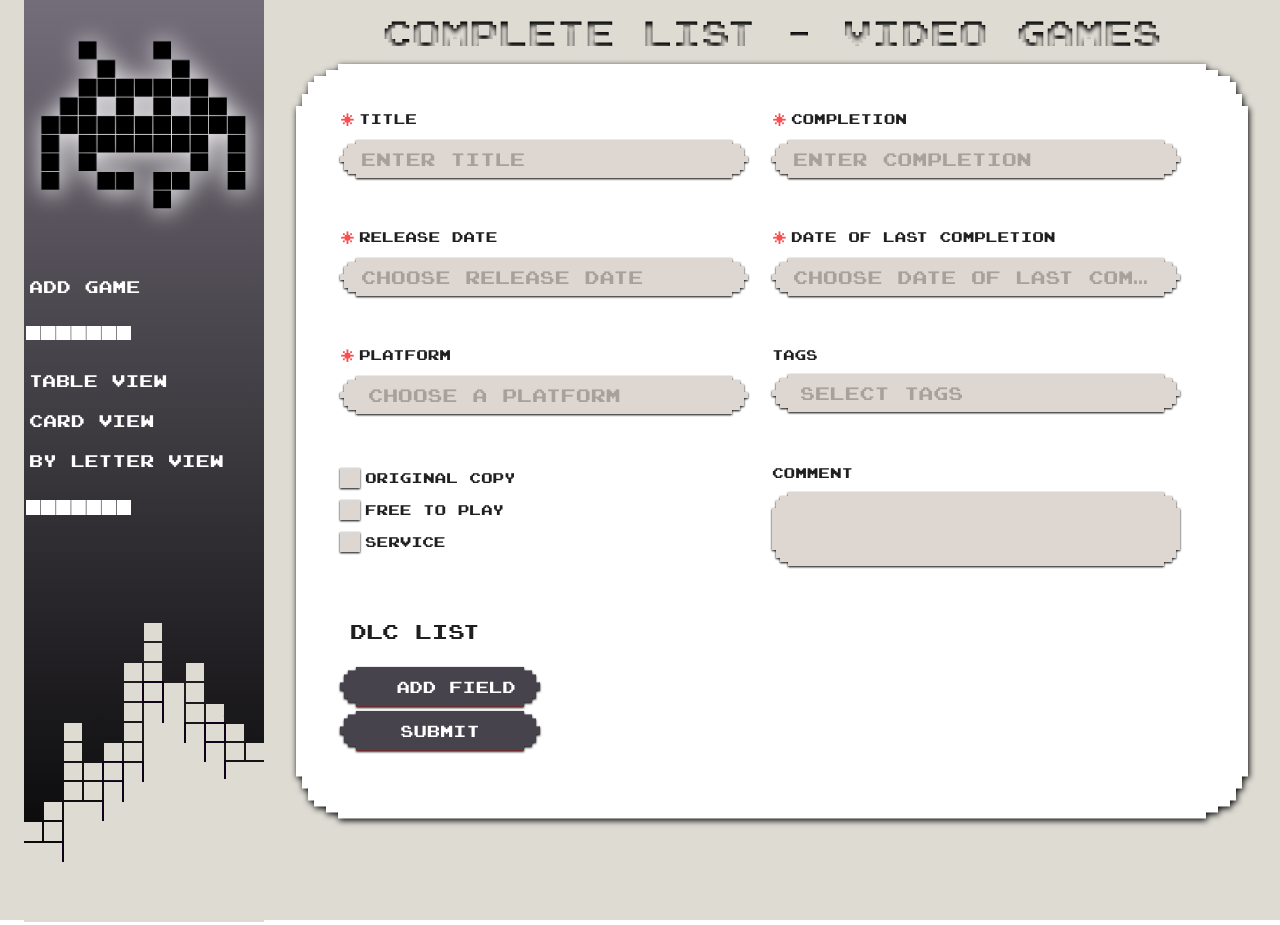
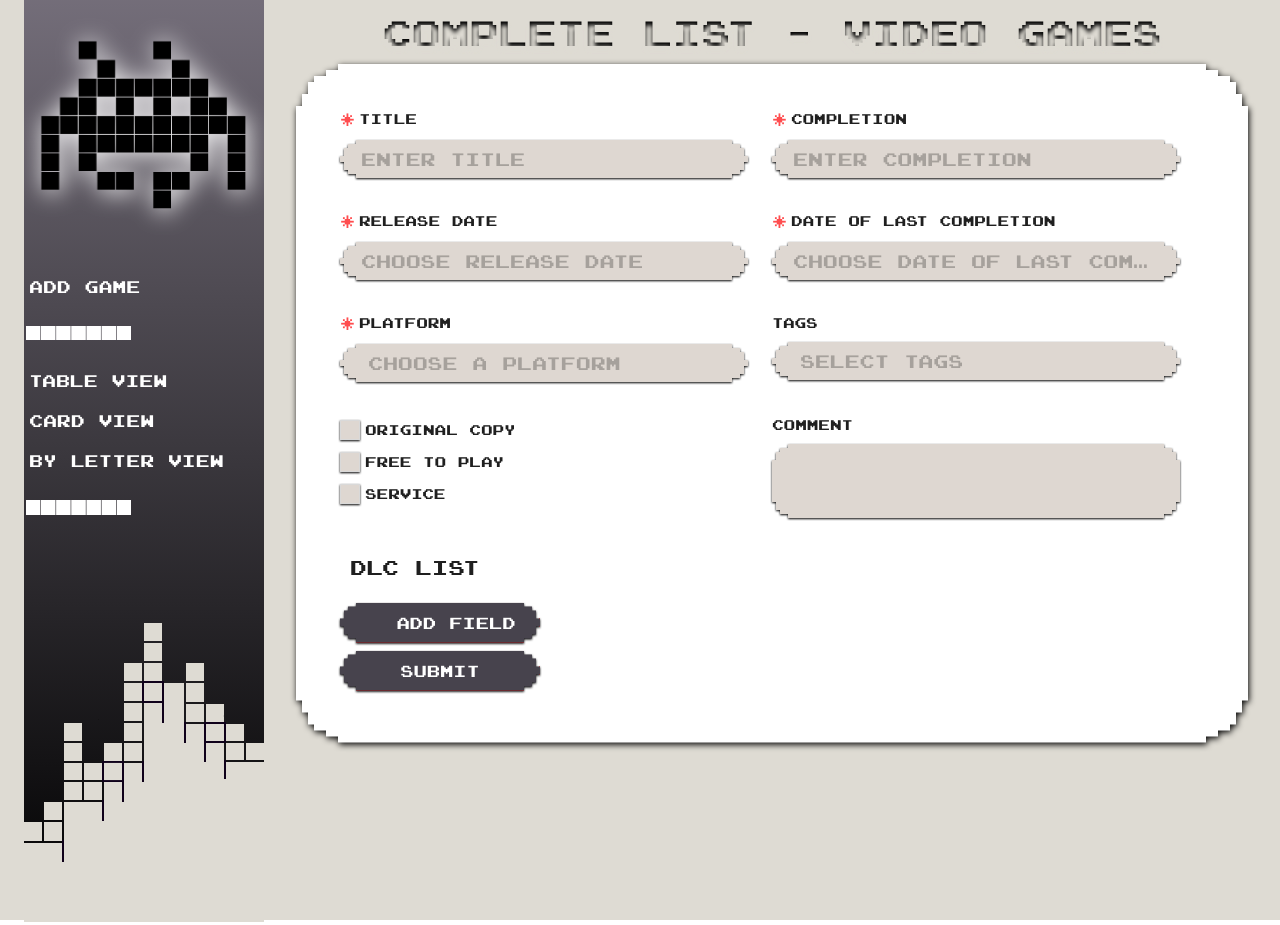
Before and after one commit to irow-git/CompleteList, a React (Vite) app: page /#/create in a window 1280 px wide. Built offline with nearby package versions, Linux system fonts and the light colour scheme; some icons are missing.

Commit message:
spending too much time in fine details

```diff
--- a/src/App.css
+++ b/src/App.css
@@ -29,7 +29,6 @@ a:hover {
 /*outer*/
 .DLC-top-border {
   border-top: 10px solid;
-  background-color: #F0F0F0;
 }
 
 /*middle*/
--- a/src/components/DynamicColorBorder.tsx
+++ b/src/components/DynamicColorBorder.tsx
@@ -35,7 +35,7 @@ export const createBorderStyling = (): BorderStyling => {
   let thirdColorPercent: number[] = [];
   let horizontalColorPercent: number[] = [];
 
-  const colorArrHorizontal = ["#ded7d1", "#d1cac5", "#555559", "#7e768a"];
+  const colorArrHorizontal = ["#ded7d1", "#f4f4f4", "#edebeb", "#d1cac5"];
 
   firstColorPercent[0] = getRandomInt(10, 40);
   secondColorPercent[0] = getRandomInt(firstColorPercent[0], 60);
@@ -71,7 +71,7 @@ export const DynamicColorBorder: React.FC<{
 }> = ({ children, styling }) => {
   return (
     <div
-      className="DLC-top-border"
+      className="DLC-top-border bg-popover"
       style={{
         marginTop: 12,
         borderImage: `linear-gradient(to right,
--- a/src/components/FormItem.tsx
+++ b/src/components/FormItem.tsx
@@ -12,7 +12,7 @@ type FormItemProps = {
 // Label + control + a 24px strip below it that doubles as the error line, so errors don't shift the layout
 export const FormItem: React.FC<FormItemProps> = ({ label, htmlFor, required, error, className, children }) => {
   return (
-    <div className={cn("mb-6", className)}>
+    <div className={cn("mb-2", className)}>
       {label && (
         <div className="pb-2 leading-[22px]">
           <label
@@ -30,7 +30,7 @@ export const FormItem: React.FC<FormItemProps> = ({ label, htmlFor, required, er
       <div className="relative flex min-h-8 items-center">
         <div className="min-w-0 flex-auto drop-shadow-[0px_1px_1px_black]">{children}</div>
         {error && (
-          <div role="alert" className="absolute inset-x-0 top-full text-center leading-[22px] text-error">
+          <div role="alert" className="absolute inset-x-0 top-full text-left ml-[18px] leading-[22px] text-error">
             {error}
           </div>
         )}
--- a/src/components/GameEditor.tsx
+++ b/src/components/GameEditor.tsx
@@ -45,7 +45,7 @@ export const GameEditor: React.FC<{
                     <div className="relative -top-5 right-16 size-0 drop-shadow-[0px_1px_1px_black]">
                       <Button
                         size="sm"
-                        className="form-control-clip-small absolute"
+                        className="form-control-clip-small absolute text-black"
                         style={{ backgroundColor: borderStylings[index].colorsHorizontal[3] }}
                         onClick={() => removeDLCField(index)}
                       >
@@ -64,7 +64,7 @@ export const GameEditor: React.FC<{
             </FormItem>
           </div>
 
-          <FormItem className="-mt-5">
+          <FormItem>
             <Button className="form-control-clip-large w-[200px]" size="lg" type="submit">
               Submit
             </Button>
```
